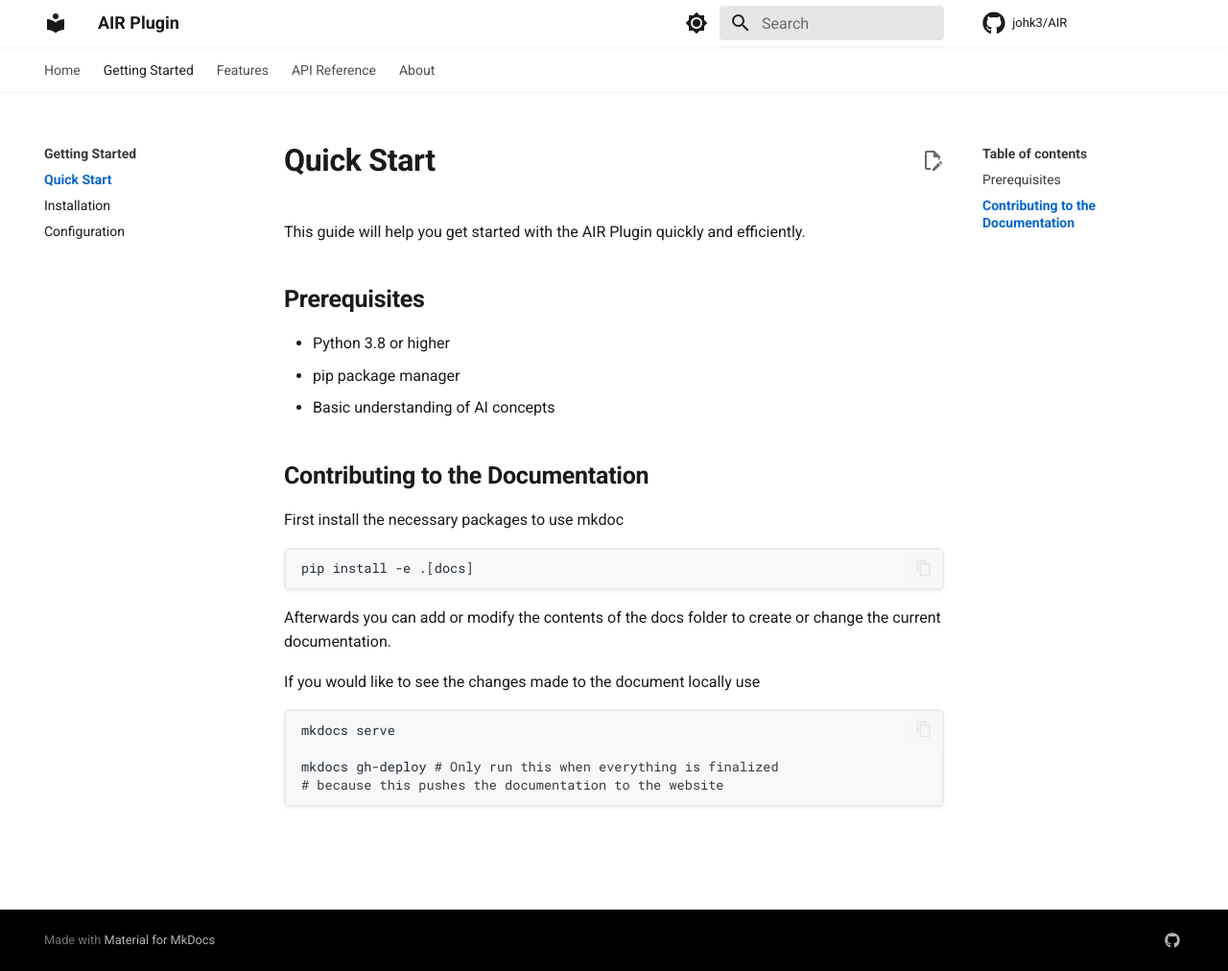
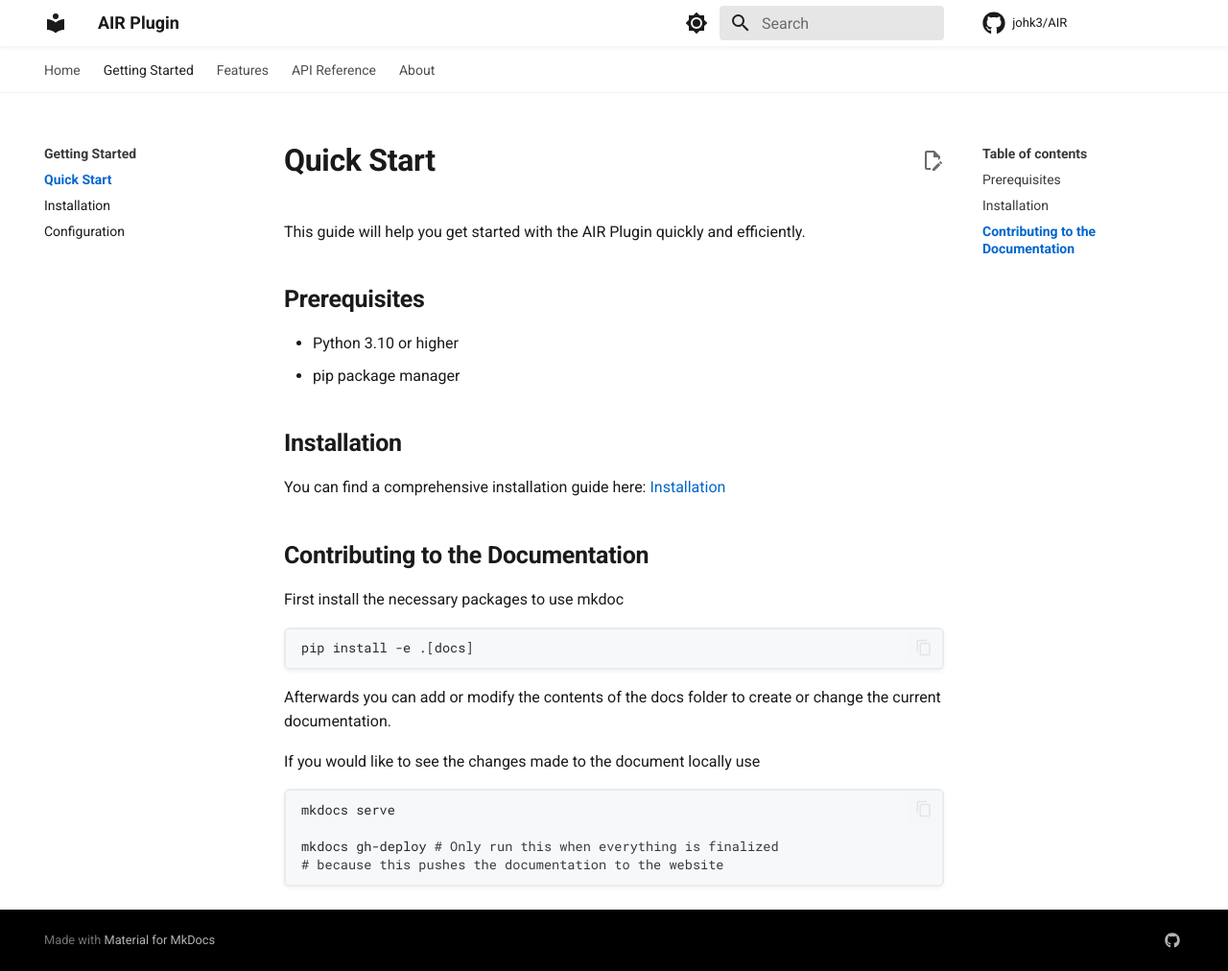
Before and after one commit to kooroshkz/AIR, an MkDocs documentation site: the page built from docs/getting-started.md, in a window 1280 px wide and 1012 px high. Shown: the whole window at 96% size. Built offline with MkDocs 1.6.1 and Material for MkDocs 9.7.7, drawn with Linux system fonts in a browser that asks for light colours; comment, search, counter and statistics services are not loaded.

Commit message:
more detailed approach

```diff
--- a/docs/getting-started.md
+++ b/docs/getting-started.md
@@ -4,9 +4,11 @@ This guide will help you get started with the AIR Plugin quickly and efficiently
 
 ## Prerequisites
 
-- Python 3.8 or higher
+- Python 3.10 or higher
 - pip package manager
-- Basic understanding of AI concepts
+
+## Installation
+You can find a comprehensive installation guide here: [Installation](installation.md)
 
 ## Contributing to the Documentation
 First install the necessary packages to use mkdoc
```
